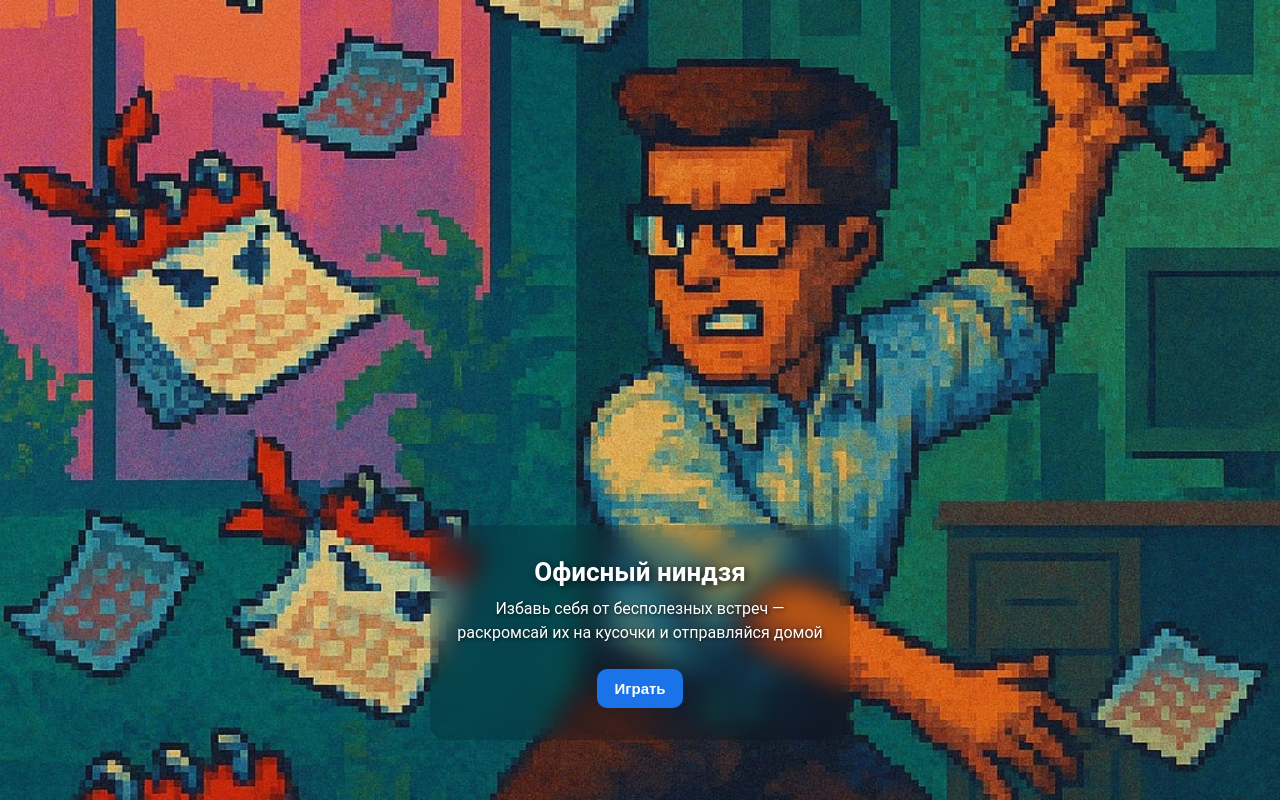
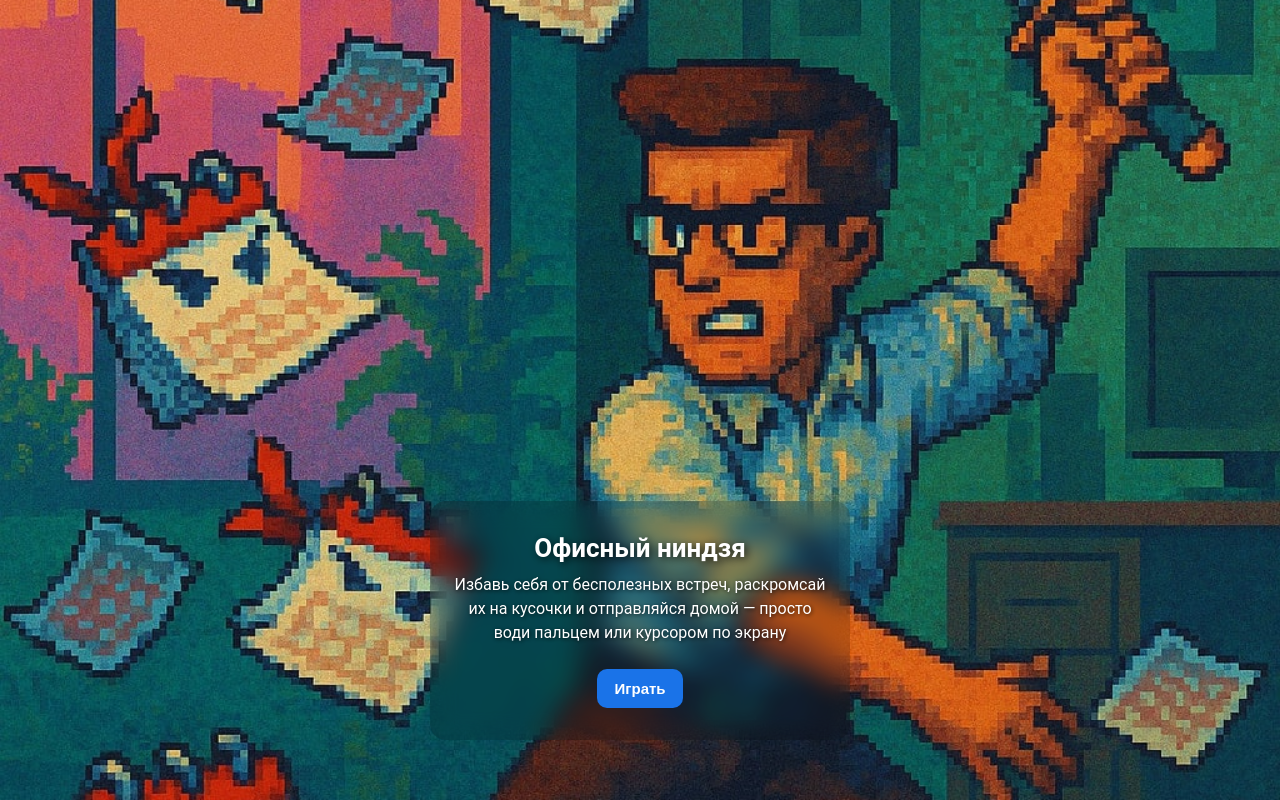
Before and after one commit to jypixob/calendar, a website: page index.html in a window 1280 px wide. Drawn offline with Linux system fonts and the light colour scheme.

Commit message:
Обновлен текст в игре: добавлена инструкция как играть

```diff
--- a/index.html
+++ b/index.html
@@ -27,7 +27,7 @@
     <div class="overlay" id="overlay">
       <div class="overlay-content">
         <h1 class="title">Офисный ниндзя</h1>
-        <p class="subtitle">Избавь себя от бесполезных встреч — раскромсай их на кусочки и отправляйся домой</p>
+        <p class="subtitle">Избавь себя от бесполезных встреч, раскромсай их на кусочки и отправляйся домой — просто води пальцем или курсором по экрану</p>
         <div class="btns">
           <button class="btn" id="startBtn">Играть</button>
         </div>
```
